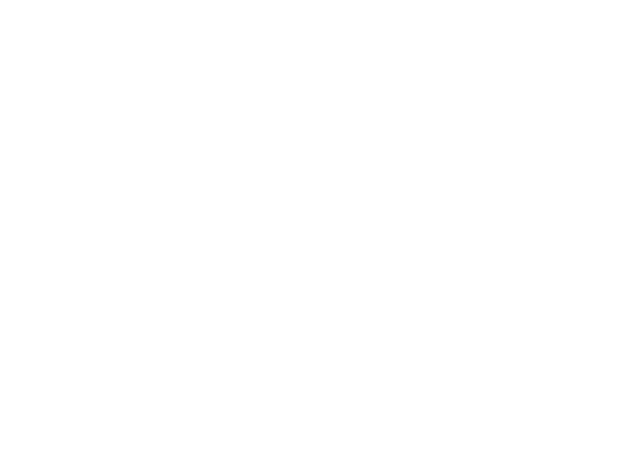
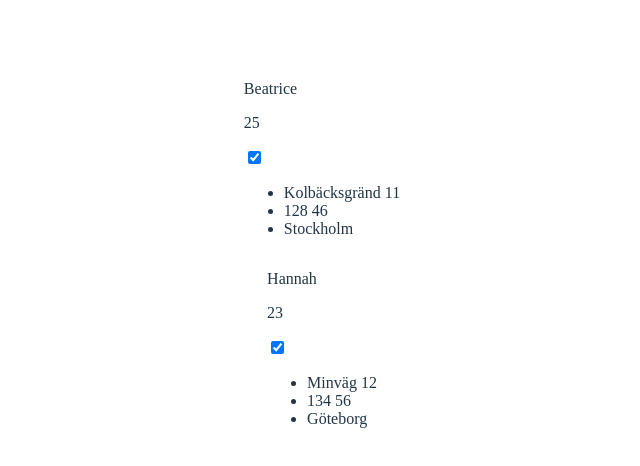
Before and after one commit to Bea0f/object, a website built with Vite: page index.html in a window 1280 px wide. Shown: the whole page, without its empty margins (318-958 px from the left). Built offline with nearby package versions, Linux system fonts and the light colour scheme.

Commit message:
created modules

```diff
--- a/package.json
+++ b/package.json
@@ -10,5 +10,8 @@
   },
   "devDependencies": {
     "vite": "^4.4.5"
+  },
+  "dependencies": {
+    "sass": "^1.69.5"
   }
 }
--- a/src/js/main.js
+++ b/src/js/main.js
@@ -1,4 +1,6 @@
-import './../css/style.css'
+import "./../scss/style.scss";
+import { Adress } from "./modules/Adress";
+import { Person } from "./modules/Person";
 
 /* class Person {
     name;
@@ -19,43 +21,58 @@ const you = new Person ("Tomas", "175", "Green");
 console.log(myList);
 myList.push(me, you); */
 
-
-const person ={
-    name: "Beatrice",
-    age:25,
-    isMarried: false,
-    adress: {
-        street: "Kolbäcksgränd",
-        number: 11,
-        city: "Stockholm"
-    }
-}
+const person = {
+  name: "Beatrice",
+  age: 25,
+  isMarried: false,
+  adress: {
+    street: "Kolbäcksgränd",
+    number: 11,
+    city: "Stockholm",
+  },
+};
 
 console.log(person.name, person.age, person.adress.street, person.adress.city);
-
-class Person {
-    name;
-    age;
-    isMarried;
-    adress;
-    constructor(name, age, isMarried, adress){
-        this.name = name;
-        this.age = age;
-        this.isMarried = isMarried;
-        this.adress = adress;
-    }
-}
-class Adress {
-    street;
-    zip;
-    city;
-    constructor(street, zip, city){
-        this.street = street;
-        this.zip = zip;
-        this.city = city;
-    }
-}
 
 const myAdress = new Adress("Kolbäcksgränd 11", "128 46", "Stockholm");
 const me = new Person("Beatrice", "25", "false", myAdress);
 console.log(me);
+
+const youAdress = new Adress("Minväg 12", "134 56", "Göteborg");
+const you = new Person("Hannah", "23", "true", youAdress);
+
+const myList = [me, you];
+
+for (let i = 0; i < myList.length; i++) {
+  createHtml(myList[i]);
+}
+
+function createHtml(me) {
+  const personContainer = document.createElement("div");
+  const nameTag = document.createElement("p");
+  const ageTag = document.createElement("p");
+  const isMarriedTag = document.createElement("input");
+  const adressList = document.createElement("ul");
+  const streetTag = document.createElement("li");
+  const zipTag = document.createElement("li");
+  const cityTag = document.createElement("li");
+
+  nameTag.innerHTML = me.name;
+  ageTag.innerHTML = me.age;
+
+  isMarriedTag.type = "checkbox";
+  isMarriedTag.checked = me.isMarried;
+
+  streetTag.innerHTML = me.adress.street;
+  zipTag.innerHTML = me.adress.zip;
+  cityTag.innerHTML = me.adress.city;
+
+  document.body.appendChild(personContainer);
+  personContainer.appendChild(nameTag);
+  personContainer.appendChild(ageTag);
+  personContainer.appendChild(isMarriedTag);
+  personContainer.appendChild(adressList);
+  adressList.appendChild(streetTag);
+  adressList.appendChild(zipTag);
+  adressList.appendChild(cityTag);
+}
--- /dev/null
+++ b/src/js/modules/Adress.js
@@ -0,0 +1,10 @@
+export class Adress {
+    street;
+    zip;
+    city;
+    constructor(street, zip, city) {
+      this.street = street;
+      this.zip = zip;
+      this.city = city;
+    }
+  }
--- /dev/null
+++ b/src/js/modules/Person.js
@@ -0,0 +1,12 @@
+export class Person {
+    name;
+    age;
+    isMarried;
+    adress;
+    constructor(name, age, isMarried, adress) {
+      this.name = name;
+      this.age = age;
+      this.isMarried = isMarried;
+      this.adress = adress;
+    }
+  }
--- a/src/css/style.css
+++ b/src/scss/style.scss
@@ -1,18 +1,3 @@
-:root {
-  font-family: Inter, system-ui, Avenir, Helvetica, Arial, sans-serif;
-  line-height: 1.5;
-  font-weight: 400;
-
-  color-scheme: light dark;
-  color: rgba(255, 255, 255, 0.87);
-  background-color: #242424;
-
-  font-synthesis: none;
-  text-rendering: optimizeLegibility;
-  -webkit-font-smoothing: antialiased;
-  -moz-osx-font-smoothing: grayscale;
-  -webkit-text-size-adjust: 100%;
-}
 
 a {
   font-weight: 500;
@@ -26,6 +11,7 @@ a:hover {
 body {
   margin: 0;
   display: flex;
+  flex-direction: column;
   place-items: center;
   min-width: 320px;
   min-height: 100vh;
```
Also changed, not shown: 1 other file.
